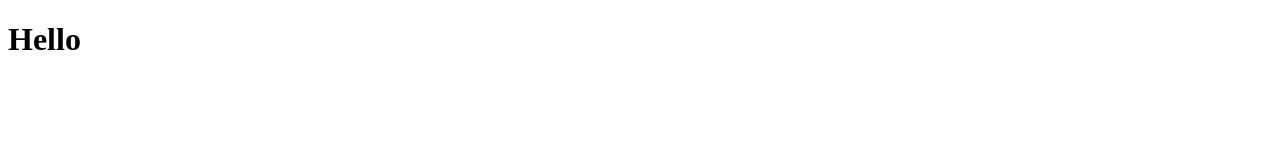
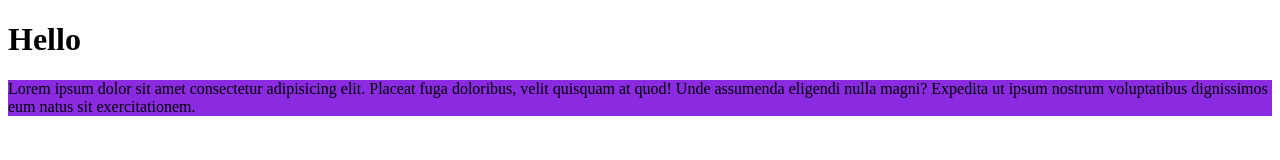
Before and after one commit to Pankajbishnoi2/classproject, a plain HTML site: page index.html in a window 1280 px wide. Drawn offline with Linux system fonts and the light colour scheme.

Commit message:
Improve homepage layout (closes #1)

```diff
--- a/index.html
+++ b/index.html
@@ -1,11 +1,18 @@
 <!DOCTYPE html>
 <html lang="en">
+
 <head>
     <meta charset="UTF-8">
     <meta name="viewport" content="width=device-width, initial-scale=1.0">
     <title>Document</title>
 </head>
+
 <body>
     <h1>Hello</h1>
+    <div style="background-color: blueviolet;">Lorem ipsum dolor sit amet consectetur adipisicing elit. Placeat fuga
+        doloribus, velit quisquam at quod! Unde
+        assumenda eligendi nulla magni? Expedita ut ipsum nostrum voluptatibus dignissimos eum natus sit exercitationem.
+    </div>
 </body>
+
 </html>
```
